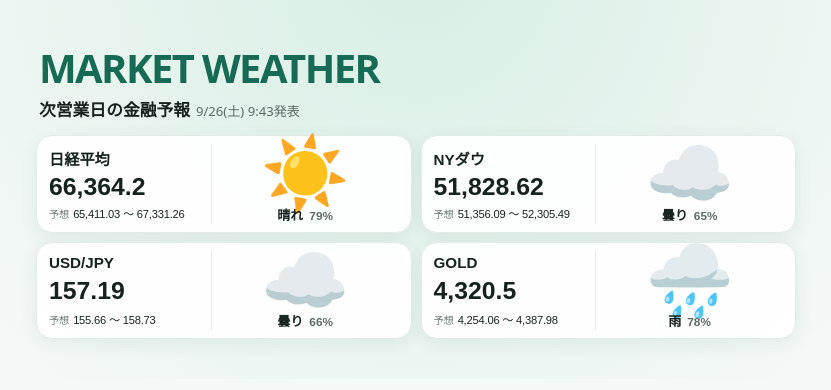
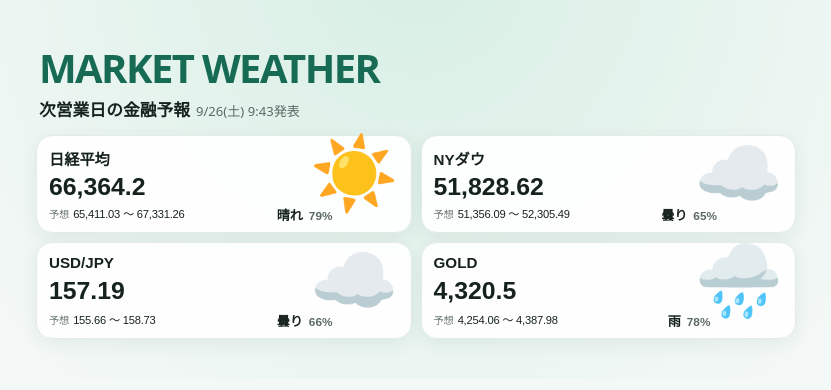
Before and after one commit to xiaqui/market-weather, a plain HTML site: page web/index.html in a window 1280 px wide. Shown: the whole page, without its empty margins (224-1055 px from the left). Drawn offline with Linux system fonts and the light colour scheme.

Commit message:
天気アイコンを右寄せして区切り線を削除

```diff
--- a/web/styles.css
+++ b/web/styles.css
@@ -18,8 +18,8 @@ h1 { display: flex; align-items: baseline; gap: .35em; margin: 2px 0; font-size:
 .current { margin: 0; font-size: clamp(1.18rem, 5.5vw, 1.55rem); font-weight: 850; font-variant-numeric: tabular-nums; white-space: nowrap; }
 .range { max-width: 100%; margin: 0; overflow: hidden; font-size: clamp(.58rem, 2.6vw, .7rem); font-variant-numeric: tabular-nums; letter-spacing: -.02em; text-overflow: clip; white-space: nowrap; }
 .range-label { margin-right: .4em; color: #68756f; font-size: .64rem; }
-.card-weather { display: grid; min-width: 0; grid-template-rows: minmax(0, 1fr) auto; justify-items: center; border-left: 1px solid #e3eae7; }
-.icon { display: flex; align-items: center; justify-content: center; min-height: 0; font-size: clamp(3.35rem, 16vw, 4.45rem); line-height: .85; }
+.card-weather { display: grid; min-width: 0; grid-template-rows: minmax(0, 1fr) auto; justify-items: center; }
+.icon { display: flex; align-items: center; justify-content: center; justify-self: end; min-height: 0; font-size: clamp(3.35rem, 16vw, 4.45rem); line-height: .85; }
 .weather-meta { display: flex; max-width: 100%; align-items: baseline; justify-content: center; gap: .45em; margin: 0; font-size: clamp(.7rem, 3.2vw, .82rem); white-space: nowrap; }
 .weather-name { min-width: 0; overflow: hidden; font-weight: 700; text-overflow: ellipsis; }
 .forecast-support { flex: none; color: #5b6964; font-size: .9em; font-weight: 750; }
```
Also changed, not shown: 1 other file.
